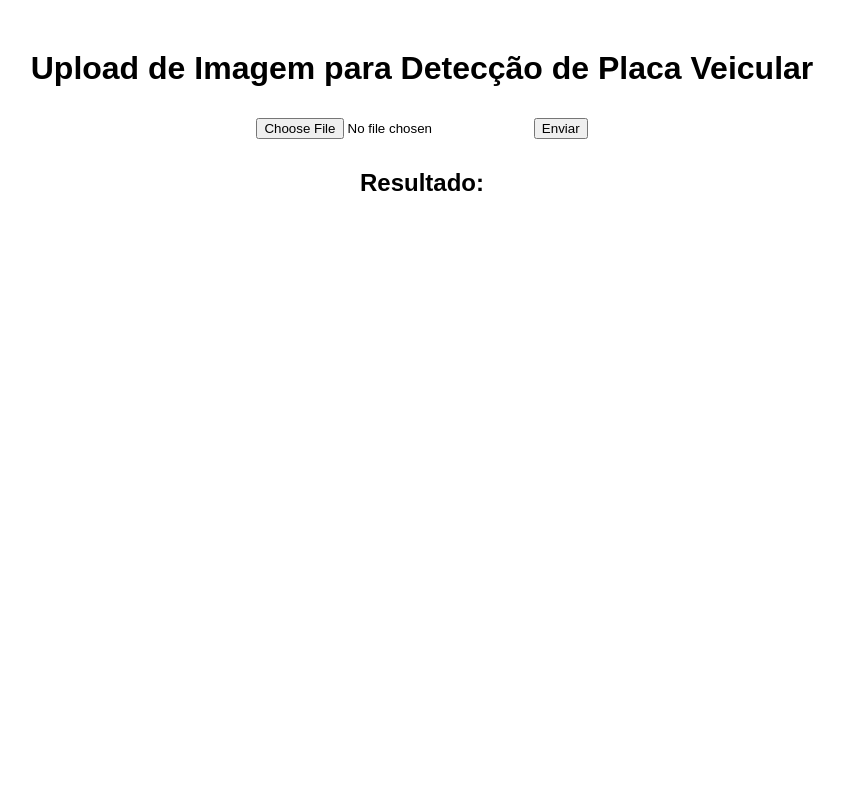
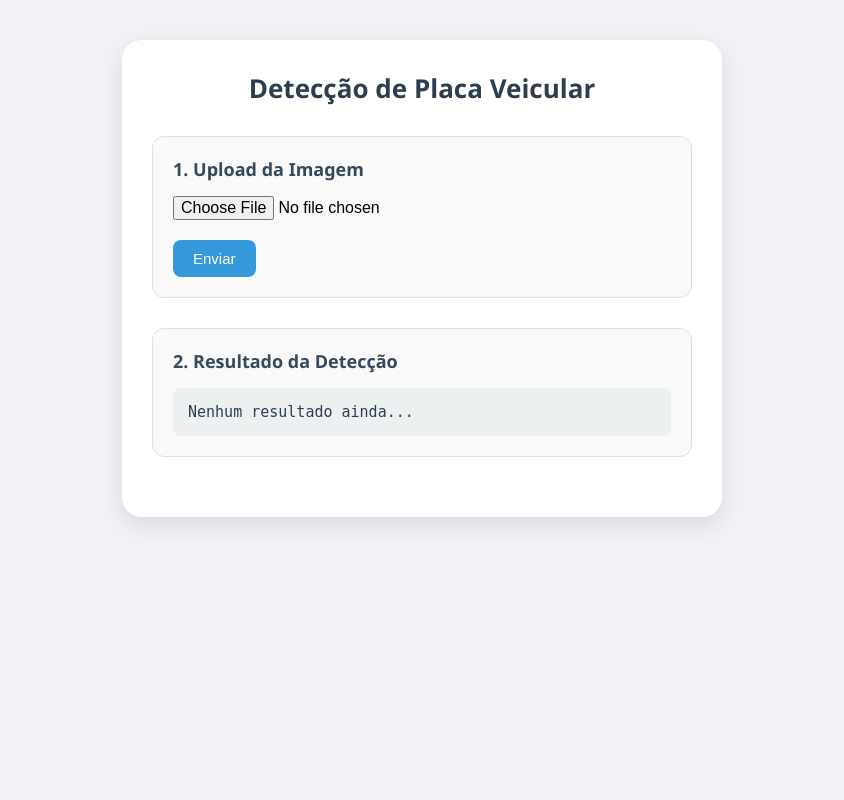
Before and after one commit to Diegogadelha92/Programa-o-Paralela, a Flask app: page / in a window 1280 px wide. Shown: the whole page, without its empty margins (218-1062 px from the left). Run offline with Flask 3, Linux system fonts and the light colour scheme.

Commit message:
Criando o home do html, o style css, o javascript, e corrigindo o nome dos arquivos para serem chamados no front

```diff
--- a/app/routes/image_routes.py
+++ b/app/routes/image_routes.py
@@ -18,7 +18,7 @@ def upload_imagem():
         return jsonify({'erro' : 'nome do arquivo invalido.'}), 400
 
     nome_arquivo = secure_filename(arquivo.filename)
-    caminho_arquivo = os.path.join(app.config['PASTA_UPLOAD'], nome_arquivo)
+    caminho_arquivo = os.path.join(app.config['UPLOAD_FOLDER'], nome_arquivo)
     arquivo.save(caminho_arquivo)
 
     imagem = cv2.imread(caminho_arquivo)
--- a/app/static/script.js
+++ b/app/static/script.js
@@ -0,0 +1,22 @@
+function uploadImage() {
+    const input = document.getElementById('imageInput');
+    const file = input.files[0];
+
+    if (!file) {
+        alert("Por favor, selecione uma imagem");
+        return;
+    }
+
+    const formData = new FormData();
+    formData.append('file', file);
+
+    fetch('http://127.0.0.1:5000/upload', {
+        method: 'POST',
+        body: formData,
+    }).then(reponse => response.json()).then(data => {
+        document.getElemetById('result').textContext = JSON.stringify(data, null, 2);
+    }).catch(error => {
+        alert.error('Eroo ao enviar mensagem', error)
+        document.getElementById('result').textContent = 'Erro ao enviar imagem';
+    });
+}
--- a/app/static/style.css
+++ b/app/static/style.css
@@ -1,9 +1,81 @@
-body {
-    font-family: Arial, sans-serif;
-    text-align: center;
-    margin-top: 50px;
+* {
+    padding: 0;
+    margin: 0;
+    box-sizing: border-box;
 }
 
-input, button {
-    margin: 10px;
+body {
+    margin: 0;
+    padding: 0;
+    font-family: 'Segoe UI', Tahoma, Geneva, Verdana, sans-serif;
+    background: #f0f2f5;
+    display: flex;
+    justify-content: center;
+    align-items: flex-start;
+    min-height: 100vh;
+    padding-top: 40px;
 }
+
+.container {
+    background: #ffffff;
+    padding: 30px;
+    border-radius: 20px;
+    box-shadow: 0 8px 24px rgba(0, 0, 0, 0.1);
+    width: 90%;
+    max-width: 600px;
+}
+
+.title {
+    text-align: center;
+    margin-bottom: 30px;
+}
+
+.title h1 {
+    color: #2c3e50;
+    font-size: 26px;
+    margin: 0;
+}
+
+.section {
+    margin-bottom: 30px;
+    padding: 20px;
+    border: 1px solid #e0e0e0;
+    border-radius: 12px;
+    background-color: #f9f9f9;
+}
+
+.section h2 {
+    font-size: 18px;
+    color: #34495e;
+    margin-bottom: 15px;
+}
+
+input[type="file"] {
+    font-size: 16px;
+    margin-bottom: 10px;
+}
+
+button {
+    background-color: #3498db;
+    color: white;
+    border: none;
+    padding: 10px 20px;
+    border-radius: 8px;
+    font-size: 15px;
+    cursor: pointer;
+    transition: background-color 0.3s ease;
+    margin-top: 10px;
+}
+
+button:hover {
+    background-color: #2980b9;
+}
+
+#result {
+    background-color: #ecf0f1;
+    padding: 15px;
+    border-radius: 8px;
+    white-space: pre-wrap;
+    color: #2c3e50;
+    font-size: 15px;
+}
--- a/app/templates/homepage.html
+++ b/app/templates/homepage.html
@@ -7,12 +7,23 @@
     <link rel="stylesheet" href="/static/style.css">
 </head>
 <body>
-    <h1>Upload de Imagem para Detecção de Placa Veicular</h1>
-    <input type="file" id="imageInput">
-    <button onclick="uploadImage()">Enviar</button>
+    <div class="container">
+        <div class="title">
+            <h1>Detecção de Placa Veicular</h1>
+        </div>
 
-    <h2>Resultado:</h2>
-    <pre id="result"></pre>
+        <div class="section">
+            <h2>1. Upload da Imagem</h2>
+            <input type="file" id="imageInput">
+            <br>
+            <button onclick="uploadImage()">Enviar</button>
+        </div>
+
+        <div class="section">
+            <h2>2. Resultado da Detecção</h2>
+            <pre id="result">Nenhum resultado ainda...</pre>
+        </div>
+    </div>
 
     <script src="/static/script.js"></script>
 </body>
```
